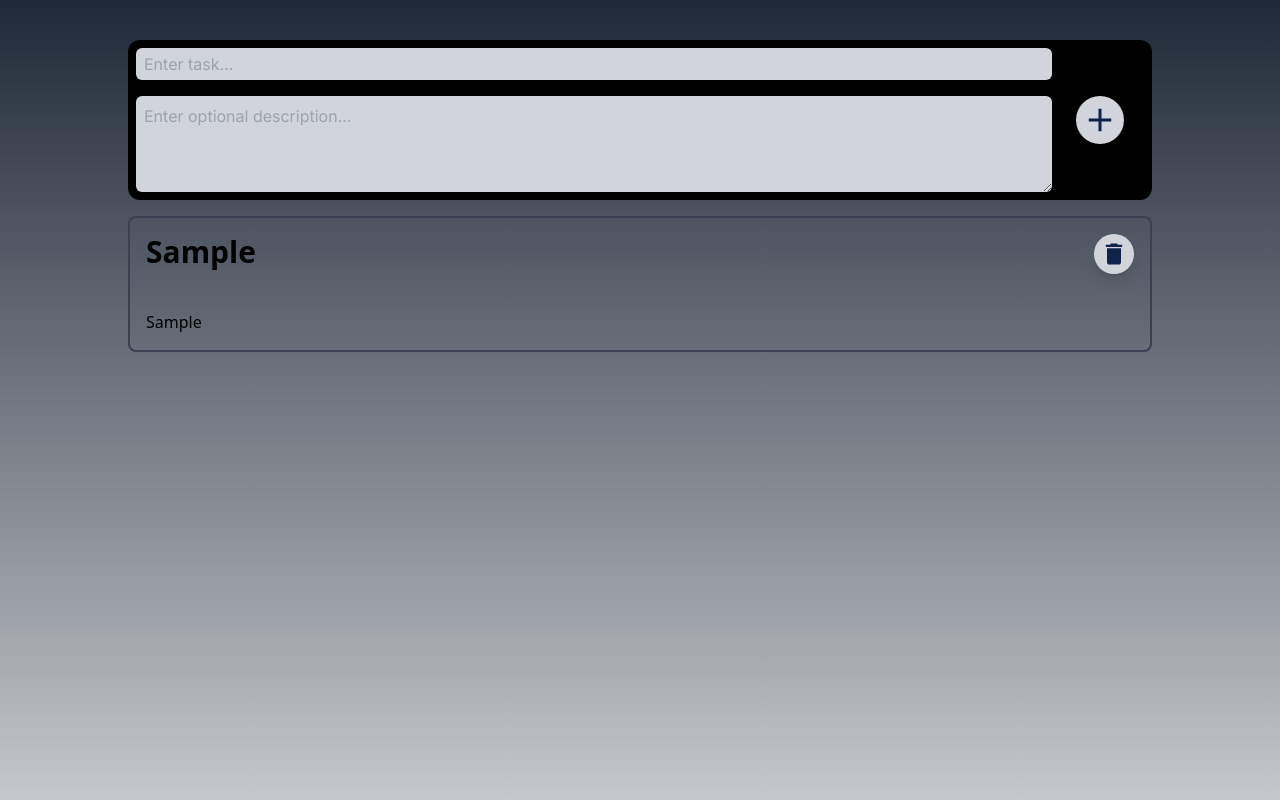
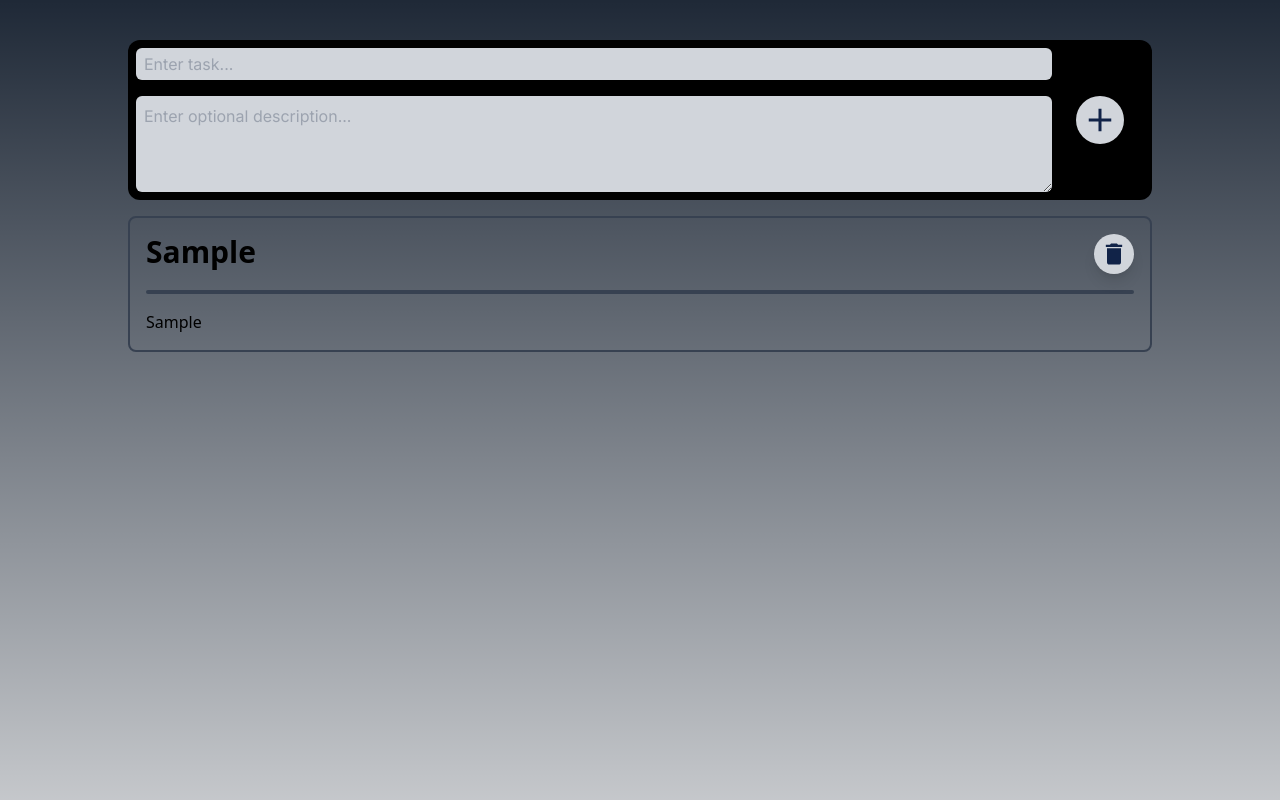
Before and after one commit to AbheetChaudhary/TaskMaster, a Next.js app: page / in a window 1280 px wide. Both pictures are taken after typing "Sample", "Sample" into the empty fields and a click on the button "add task". Shown: the top 800 px of the page. Built offline with nearby package versions, Linux system fonts and the light colour scheme.

Commit message:
Fixed dark mode on chrome

```diff
--- a/app/page.js
+++ b/app/page.js
@@ -85,7 +85,7 @@ export default function Home() {
               </button>
             </div>
             <div>
-              <hr class='w-full h-1 mx-auto my-2 border-0 rounded md:my-4 dark:bg-gray-700' />
+              <hr class='w-full h-1 mx-auto my-2 border-0 rounded md:my-4 dark:bg-gray-70 bg-gray-700' />
               <p className='font-sans dark:text-gray-300 text-black'>{todo.description}</p>
             </div>
           </li>
```
